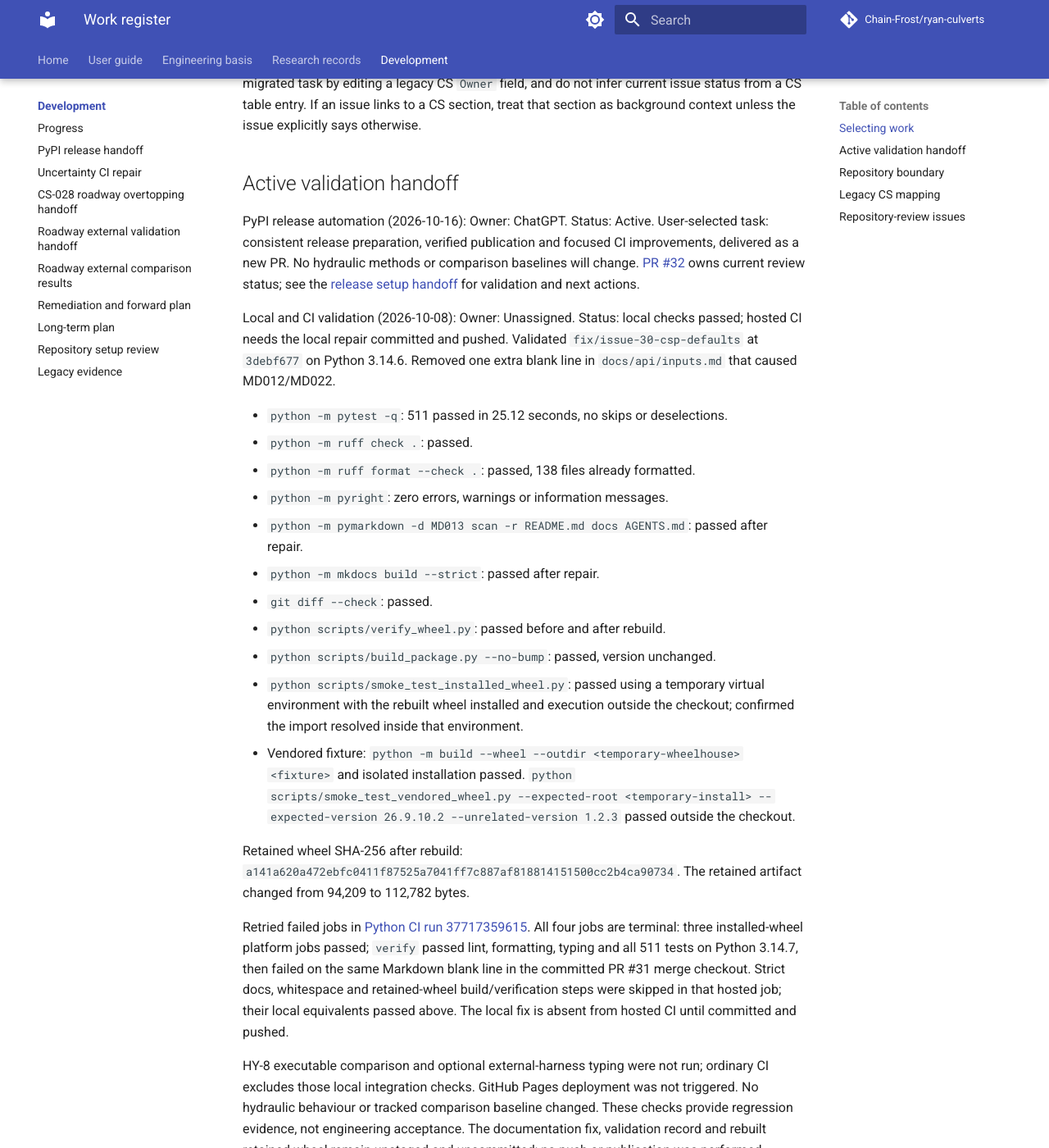
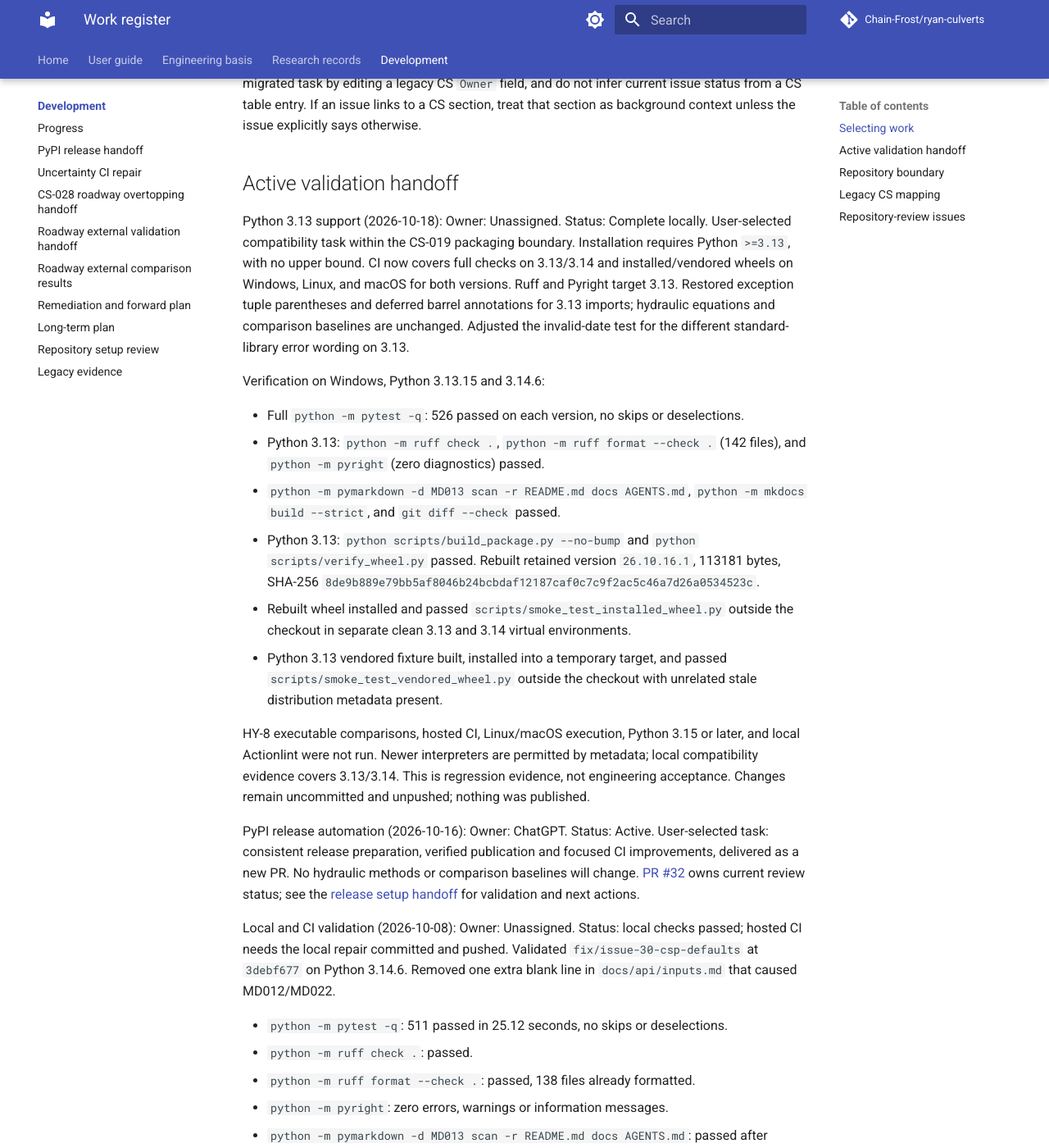
Before and after one commit to Chain-Frost/ryan-culverts, an MkDocs documentation site: the page built from docs/work/README.md, in a window 1280 px wide and 1400 px high, scrolled down 399 px. Shown: the whole window at 82% size. Built offline with MkDocs 1.6.1 and Material for MkDocs 9.7.7, drawn with Linux system fonts in a browser that asks for light colours; comment, search, counter and statistics services are not loaded.

Commit message:
Support Python 3.13 and newer

```diff
--- a/docs/work/README.md
+++ b/docs/work/README.md
@@ -16,6 +16,36 @@
 context unless the issue explicitly says otherwise.
 
 ## Active validation handoff
+
+Python 3.13 support (2026-10-18): Owner: Unassigned. Status: Complete locally.
+User-selected compatibility task within the CS-019 packaging boundary. Installation
+requires Python `>=3.13`, with no upper bound. CI now covers full checks on 3.13/3.14
+and installed/vendored wheels on Windows, Linux, and macOS for both versions.
+Ruff and Pyright target 3.13. Restored exception tuple parentheses and deferred barrel
+annotations for 3.13 imports; hydraulic equations and comparison baselines are unchanged.
+Adjusted the invalid-date test for the different standard-library error wording on 3.13.
+
+Verification on Windows, Python 3.13.15 and 3.14.6:
+
+- Full `python -m pytest -q`: 526 passed on each version, no skips or deselections.
+- Python 3.13: `python -m ruff check .`, `python -m ruff format --check .`
+  (142 files), and `python -m pyright` (zero diagnostics) passed.
+- `python -m pymarkdown -d MD013 scan -r README.md docs AGENTS.md`,
+  `python -m mkdocs build --strict`, and `git diff --check` passed.
+- Python 3.13: `python scripts/build_package.py --no-bump` and
+  `python scripts/verify_wheel.py` passed. Rebuilt retained version `26.10.16.1`,
+  113181 bytes, SHA-256
+  `8de9b889e79bb5af8046b24bcbdaf12187caf0c7c9f2ac5c46a7d26a0534523c`.
+- Rebuilt wheel installed and passed `scripts/smoke_test_installed_wheel.py`
+  outside the checkout in separate clean 3.13 and 3.14 virtual environments.
+- Python 3.13 vendored fixture built, installed into a temporary target, and passed
+  `scripts/smoke_test_vendored_wheel.py` outside the checkout with unrelated stale
+  distribution metadata present.
+
+HY-8 executable comparisons, hosted CI, Linux/macOS execution, Python 3.15 or later,
+and local Actionlint were not run. Newer interpreters are permitted by metadata;
+local compatibility evidence covers 3.13/3.14. This is regression evidence, not
+engineering acceptance. Changes remain uncommitted and unpushed; nothing was published.
 
 PyPI release automation (2026-10-16): Owner: ChatGPT. Status: Active.
 User-selected task: consistent release preparation, verified publication and focused
--- a/pyproject.toml
+++ b/pyproject.toml
@@ -8,6 +8,7 @@
   "Development Status :: 3 - Alpha",
   "Intended Audience :: Science/Research",
   "Programming Language :: Python :: 3 :: Only",
+  "Programming Language :: Python :: 3.13",
   "Programming Language :: Python :: 3.14",
   "Topic :: Scientific/Engineering",
   "Typing :: Typed",
@@ -18,7 +19,7 @@
 license-files = ["LICENSE"]
 name = "ryan-culverts"
 readme = "README.md"
-requires-python = ">=3.14"
+requires-python = ">=3.13"
 version = "26.10.16.1"
 # Runtime dependencies only; the current foundation uses the standard library.
 dependencies = []
@@ -58,5 +59,5 @@
 include = ["src", "tests", "scripts"]
 # Optional executable harnesses are checked locally with external-validation installed.
 exclude = ["scripts/compare_hy8.py", "scripts/compare_hy8_roadway.py"]
-pythonVersion = "3.14"
+pythonVersion = "3.13"
 typeCheckingMode = "strict"
--- a/ruff.toml
+++ b/ruff.toml
@@ -1,5 +1,5 @@
 required-version = "==0.16.6"
-target-version = "py314"
+target-version = "py313"
 line-length = 120
 
 [lint]
```
Also changed, not shown: AGENTS.md (+3 -3 lines), README.md (+2 -2 lines), docs/architecture.md (+1 -1 lines), docs/changelog.md (+3 -0 lines), docs/packaging.md (+8 -8 lines), docs/releases/README.md (+2 -2 lines), 7 other files.
